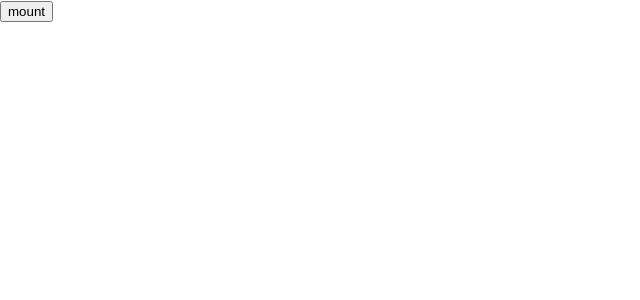
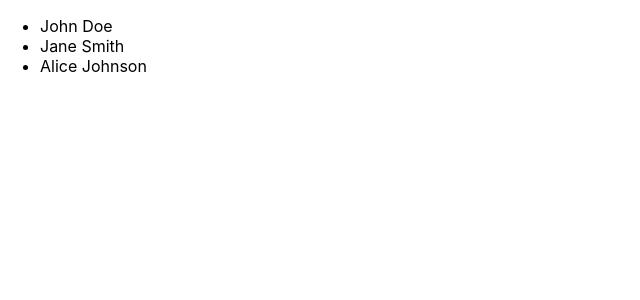
Before and after one commit to Artem8711/React-app, a React (Create React App) app: page / in a window 1280 px wide. Shown: the top 300 px of the page, without its empty margins (0-640 px from the left). Built offline with nearby package versions, Linux system fonts and the light colour scheme.

Commit message:
Add UsersList

```diff
--- a/src/App.js
+++ b/src/App.js
@@ -1,31 +1,7 @@
-import { Component } from "react";
-import AnimalSlider from "./components/AnimalSlider";
+import UsersList from "./components/UsersList";
 
-class App extends Component {
-  constructor(props) {
-    super(props);
-
-    this.state = {
-      isVisible: false,
-    };
-  }
-
-  handleClick = () => {
-    const { isVisible } = this.state;
-    this.setState({ isVisible: !isVisible });
-  };
-
-  render() {
-    const { isVisible } = this.state;
-    return (
-      <>
-        <button onClick={this.handleClick}>
-          {isVisible ? "unmount" : "mount"}
-        </button>
-        {isVisible && <AnimalSlider />}
-      </>
-    );
-  }
+function App(props) {
+  return <UsersList />;
 }
 
 export default App;
--- a/src/components/AnimalSlider/AnimalSlider.module.css
+++ b/src/components/AnimalSlider/AnimalSlider.module.css
@@ -1,4 +1,4 @@
-.animalContainer {
+/* .animalContainer {
   position: relative;
   width: 300px;
   height: 200px;
@@ -18,3 +18,4 @@
   background-color: rgba(200, 200, 200, 0.5);
   text-align: center;
 }
+ */
--- a/src/components/AnimalSlider/index.jsx
+++ b/src/components/AnimalSlider/index.jsx
@@ -1,4 +1,4 @@
-import { Component } from "react";
+/* import { Component } from "react";
 import defaltImg from "./defaultImg.jpeg";
 import styles from "./AnimalSlider.module.css";
 
@@ -45,4 +45,4 @@ class AnimalSlider extends Component {
   }
 }
 
-export default AnimalSlider;
+export default AnimalSlider; */
--- /dev/null
+++ b/src/components/UsersList/index.jsx
@@ -0,0 +1,47 @@
+import { Component } from "react";
+
+const usersData = [
+  { id: 1, firstName: "John", lastName: "Doe" },
+  { id: 2, firstName: "Jane", lastName: "Smith" },
+  { id: 3, firstName: "Alice", lastName: "Johnson" },
+];
+
+class UsersList extends Component {
+  constructor(props) {
+    super(props);
+
+    this.state = {
+      users: usersData.map((u) => ({ ...u, selected: false })),
+    };
+  }
+
+  selectUser = (id) => {
+    const { users } = this.state;
+    const foundIndex = users.findIndex((u) => u.id === id);
+    const newUsers = [...users];
+    newUsers[foundIndex] = {
+      ...newUsers[foundIndex],
+      selected: !newUsers[foundIndex].selected,
+    };
+    this.setState({ users: newUsers });
+  };
+
+  mapUser = (u, i) => {
+    const inlineStyle = {
+      backgroundColor: u.selected ? "lightblue" : "transparent",
+    };
+
+    return (
+      <li key={u.id} style={inlineStyle} onClick={() => this.selectUser(u.id)}>
+        {u.firstName} {u.lastName}
+      </li>
+    );
+  };
+
+  render() {
+    const { users } = this.state;
+    return <ul>{users.map(this.mapUser)}</ul>;
+  }
+}
+
+export default UsersList;
--- a/src/index.js
+++ b/src/index.js
@@ -2,12 +2,13 @@ import ReactDOM from "react-dom/client";
 import "./index.css";
 import App from "./App";
 import reportWebVitals from "./reportWebVitals";
+import React from "react";
 
 const root = ReactDOM.createRoot(document.getElementById("root"));
 root.render(
-  <>
+  <React.StrictMode>
     <App />
-  </>
+  </React.StrictMode>
 );
 
 // If you want to start measuring performance in your app, pass a function
```
Also changed, not shown: src/components/UsersList/UserList.module.css (added).
